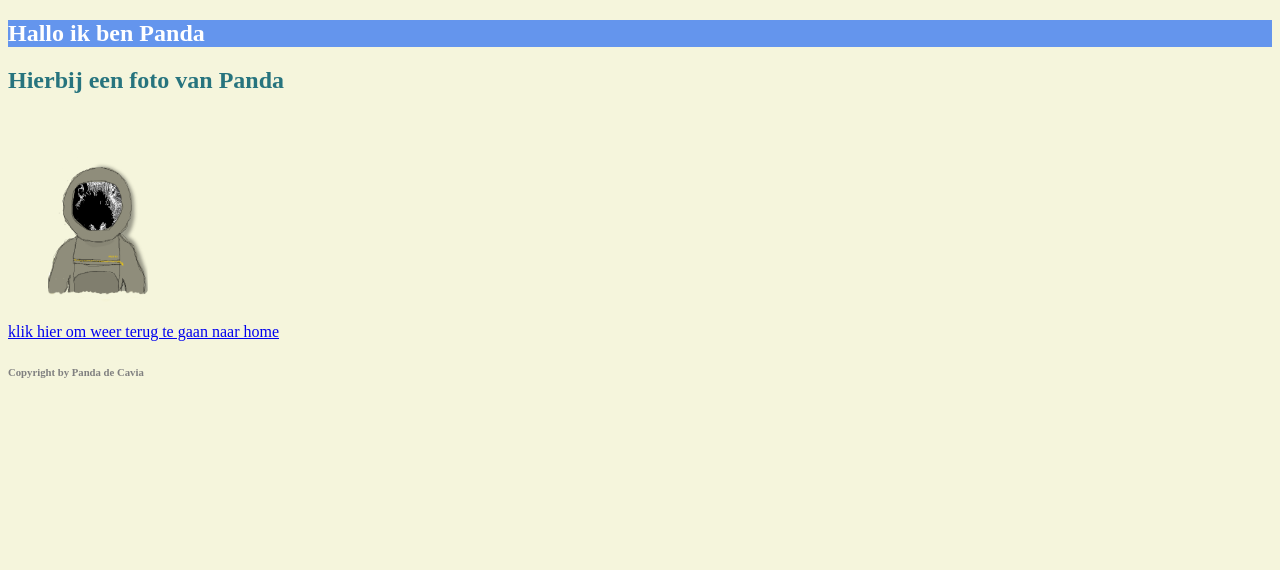
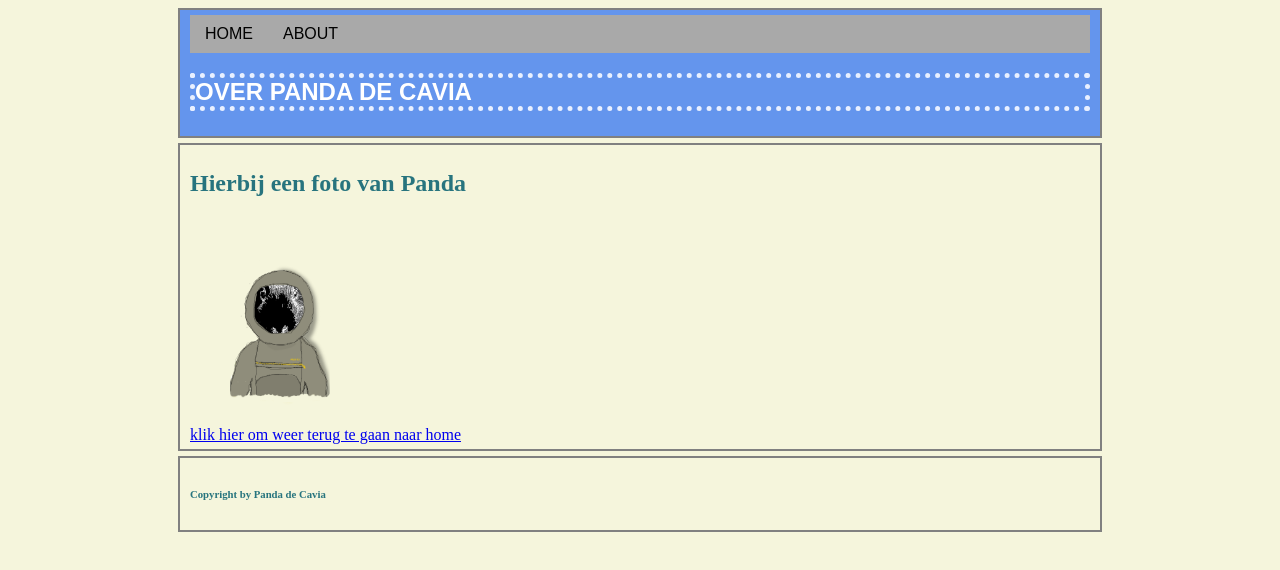
Before and after one commit to MarliesP/Winc_Academy, a plain HTML site: page Eerste_opdracht_css/about.html in a window 1280 px wide. Drawn offline with Linux system fonts and the light colour scheme.

Commit message:
CSS opdracht 2

```diff
--- a/Eerste_opdracht_css/about.html
+++ b/Eerste_opdracht_css/about.html
@@ -7,7 +7,13 @@
     <body>
         <header class="about">
             <nav>
-                <h1>Hallo ik ben Panda</h1>
+                <ul class="navi">
+                    <li class="nav-button"><a href="index.html">home</a></li>
+                    <li class="nav-button"><a href="about.html">about</a></li>
+                </ul>
+                <a href="about.html">
+                    <h1 class="black-border">Over Panda de Cavia</h1>
+                </a>
             </nav>
         </header>
 
--- a/Eerste_opdracht_css/styles.css
+++ b/Eerste_opdracht_css/styles.css
@@ -38,6 +38,36 @@ body {
       color:cornflowerblue;
   }
 
-  footer {
-      color: gray;
+  header, main, footer {
+      border: 2px solid grey;
+      margin: 5px auto;
+      width: 900px;
+      padding: 5px 10px;
   }
+
+  .navi {
+      margin: 0;
+      padding: 0;
+      list-style-type: none;
+      overflow: hidden;
+        background-color: darkgray;
+  }
+
+  .nav-button {
+      float: left;
+  }
+
+  .nav-button > a {
+      display: block;
+      color: black;
+      text-decoration: none;
+      text-align: center;
+      text-transform: uppercase;
+      font-family: 'Krub', sans-serif;
+      padding: 10px 15px;
+    }
+
+  .nav-button > a:hover {
+      background-color: cadetblue;
+      color: blanchedalmond;
+  }
```
Also changed, not shown: Eerste_opdracht_css/index.html (+5 -1 lines).
